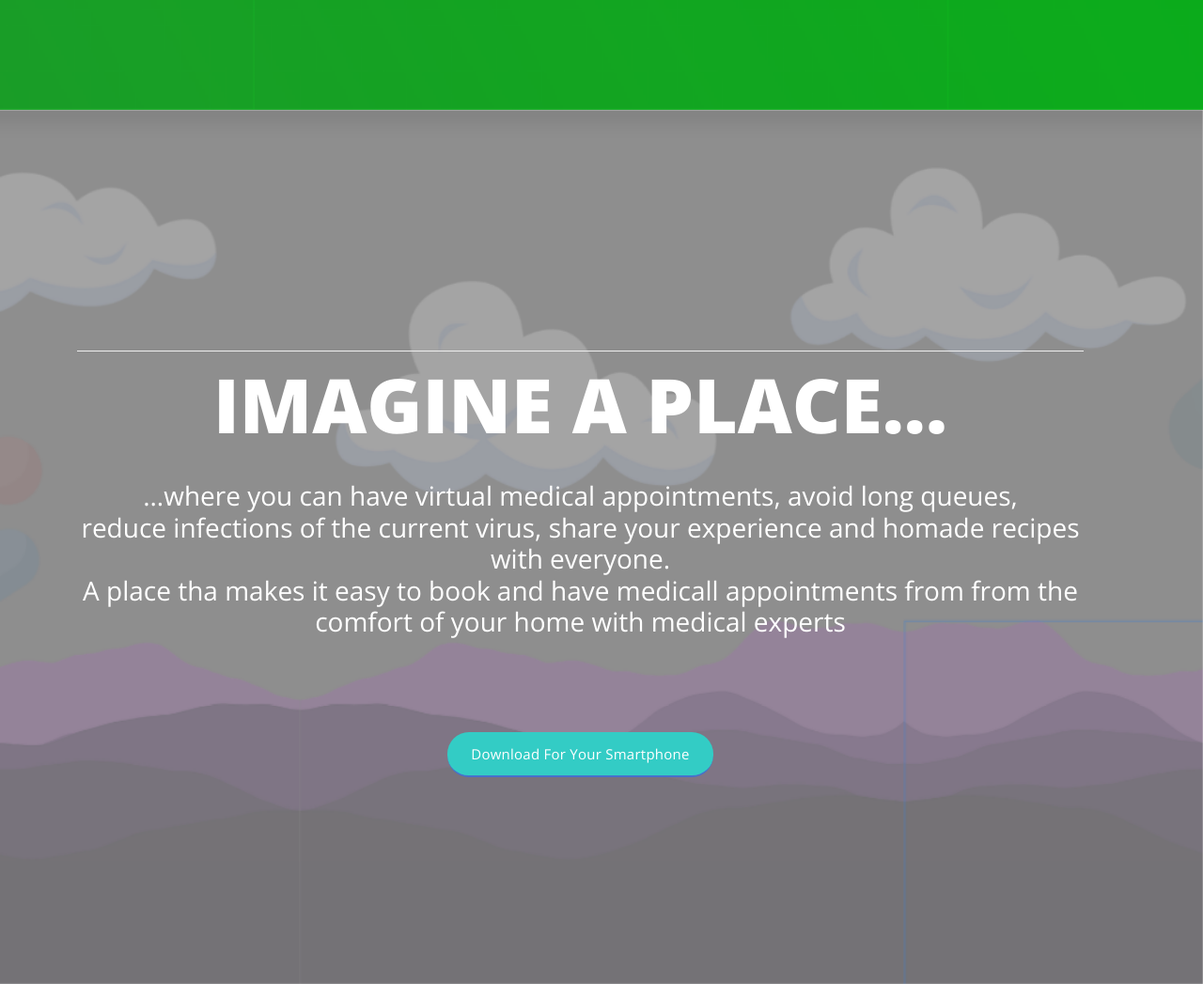
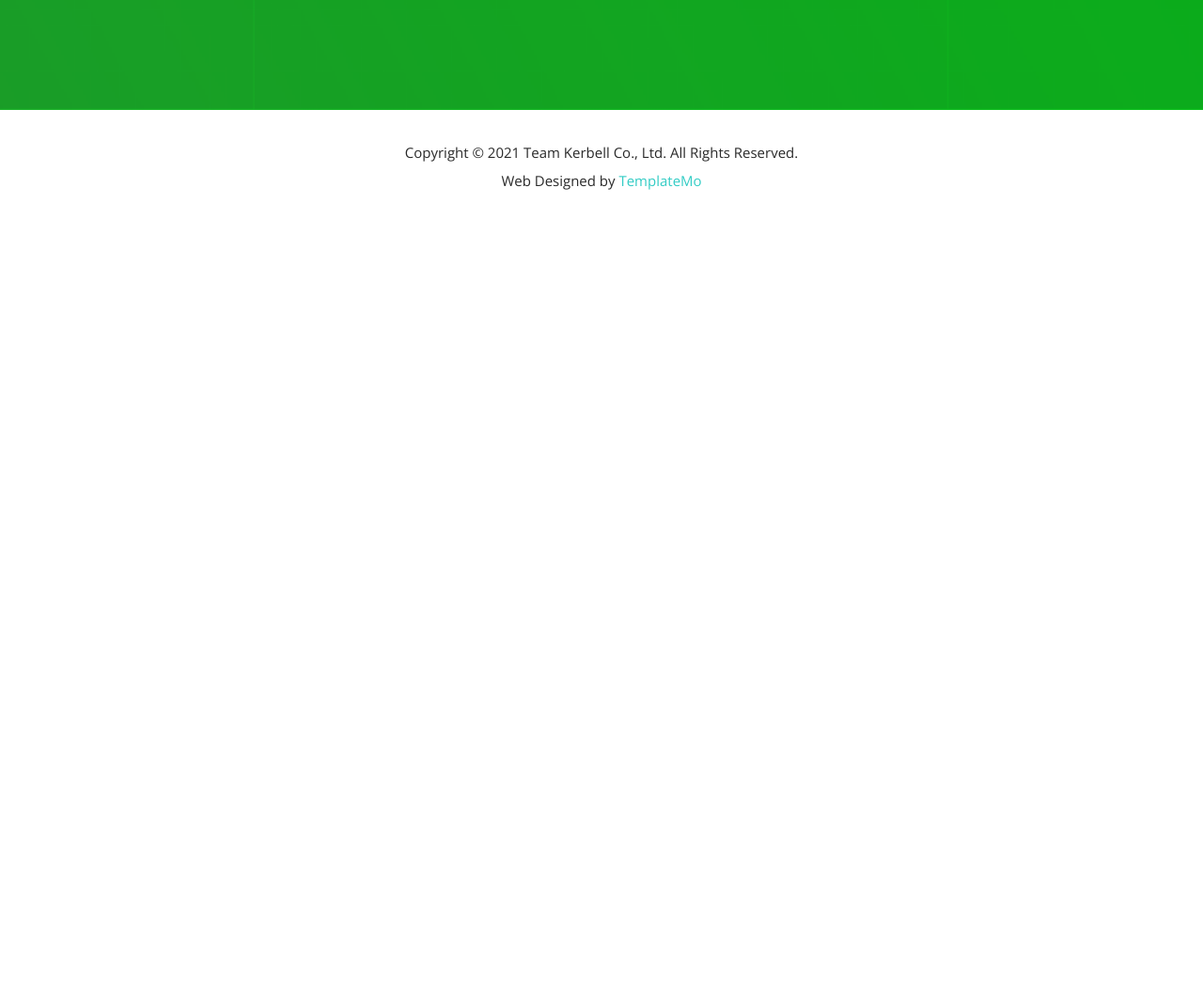
Before and after one commit to Diego5HZ/LP_HealthPlusPlus, a website: page index.html in a window 1280 px wide. Shown: the part 5252-6299 px from the top of the page at 94% size. After the commit the page ends 5489 px from the top, so only its background shows below. Drawn offline with nearby package versions, Linux system fonts and the light colour scheme.

Commit message:
Changes by Strike

```diff
--- a/index.html
+++ b/index.html
@@ -255,36 +255,6 @@
   </div>
 </div>
 
-<div class="main-banner faq" id="faq">
-  <div class="container" style="padding-bottom: 100px">
-    <div class="row">
-      <div class="col-lg-12">
-        <div class="row">
-          <div class="col-lg-20 align-self-center">
-            <div class="left-content header-text wow fadeInLeft" data-wow-duration="1s" data-wow-delay="1s">
-              <div class="row">
-                <div class="text-center">
-                  <h2>IMAGINE A PLACE...</h2>
-                </div>
-                <div class="text-center">
-                  <h3 style="color:white">...where you can have virtual medical appointments, avoid long queues,</h3>
-                  <h3 style="color:white">reduce infections of the current virus, share your experience and homade recipes with everyone.</h3>
-                  <h3 style="color:white">A place tha makes it easy to book and have medicall appointments from from the comfort  of your home with medical experts</h3>
-                </div>
-                <div class="text-center">
-                  <div class="main-green-button scroll-to-section">
-                    <a href="#contact" style="margin-top: 100px">Download for your smartphone</a>
-                  </div>
-                </div>
-              </div>
-            </div>
-          </div>
-        </div>
-      </div>
-    </div>
-  </div>
-</div>
-
 <footer>
   <div class="container">
     <div class="row">
```
